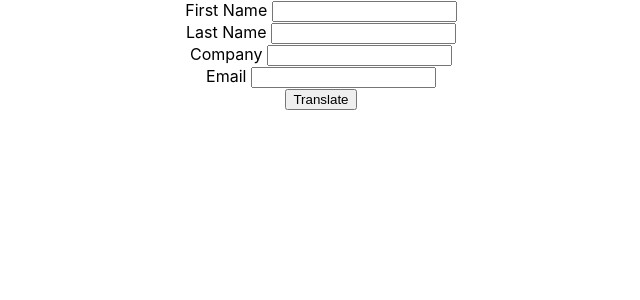
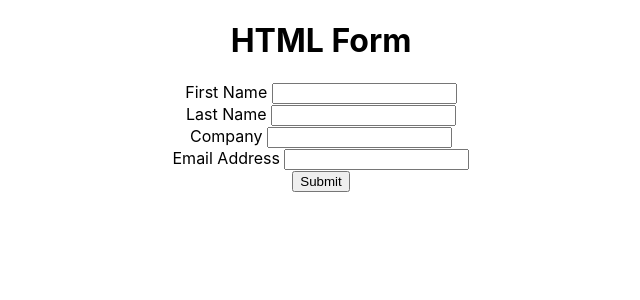
Before and after one commit to jodycola/formfill, a React (Create React App) app: page / in a window 1280 px wide. Shown: the top 300 px of the page, without its empty margins (319-959 px from the left). Built offline with nearby package versions, Linux system fonts and the light colour scheme.

Commit message:
cleaned up form

```diff
--- a/src/App.js
+++ b/src/App.js
@@ -12,7 +12,6 @@ function App() {
 
   function handleSubmit(e){
     e.preventDefault();
-    console.log(form);
     fetch("https://formfilltest.herokuapp.com/", {
       method: "POST",
       headers: {
@@ -34,6 +33,7 @@ function App() {
 
   return (
     <div className="App">
+      <h1> HTML Form </h1>
         <form onSubmit={handleSubmit}>
         <label>First Name </label>
           <input
@@ -65,7 +65,7 @@ function App() {
           />
 
         <br/>
-        <label>Email </label>
+        <label>Email Address </label>
           <input
             type="text"
             name="email"
@@ -75,7 +75,7 @@ function App() {
           />
 
           <br/>
-          <button type="submit">Translate</button>
+          <button type="submit">Submit</button>
         </form>
     </div>
   );
```
